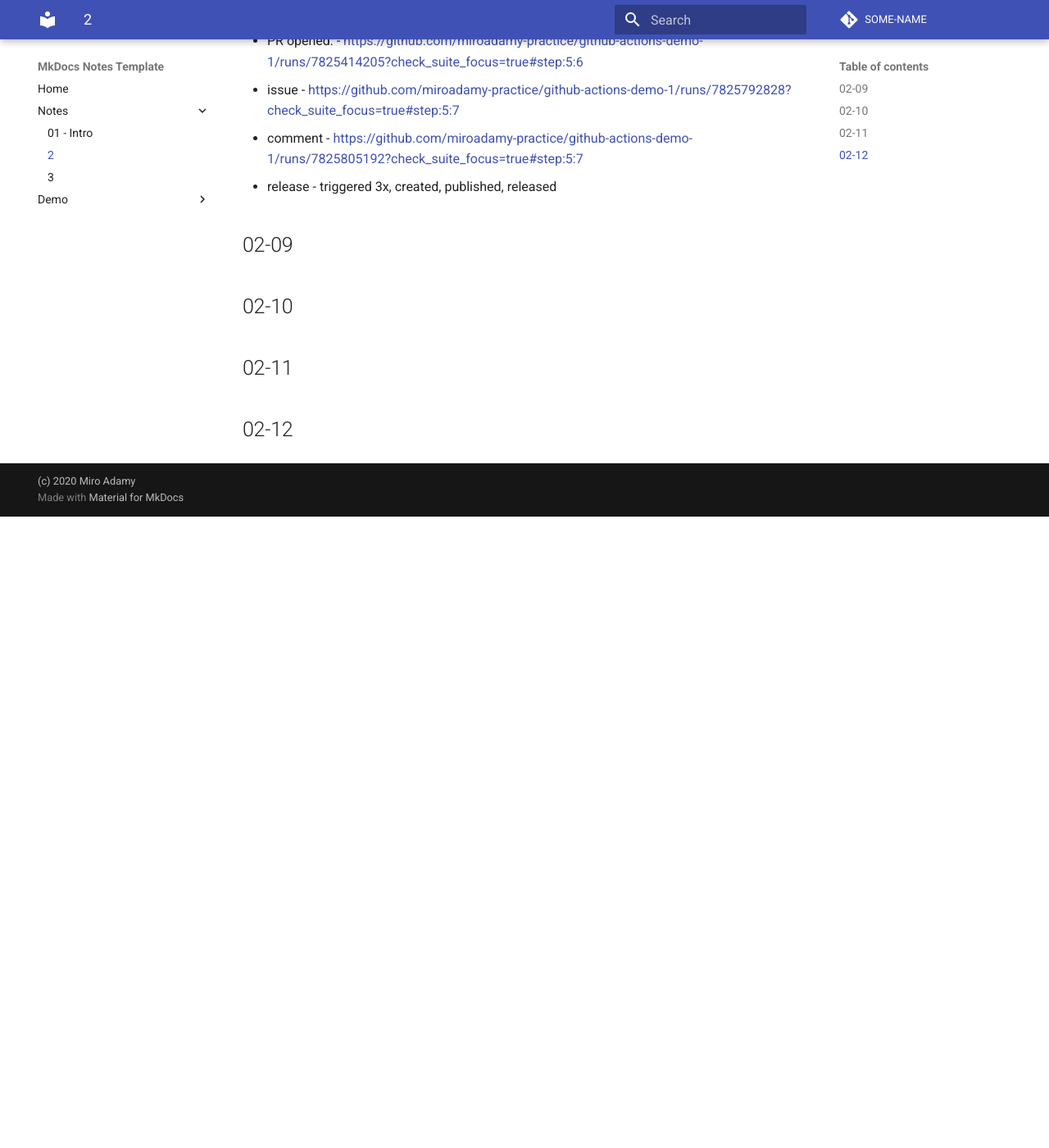
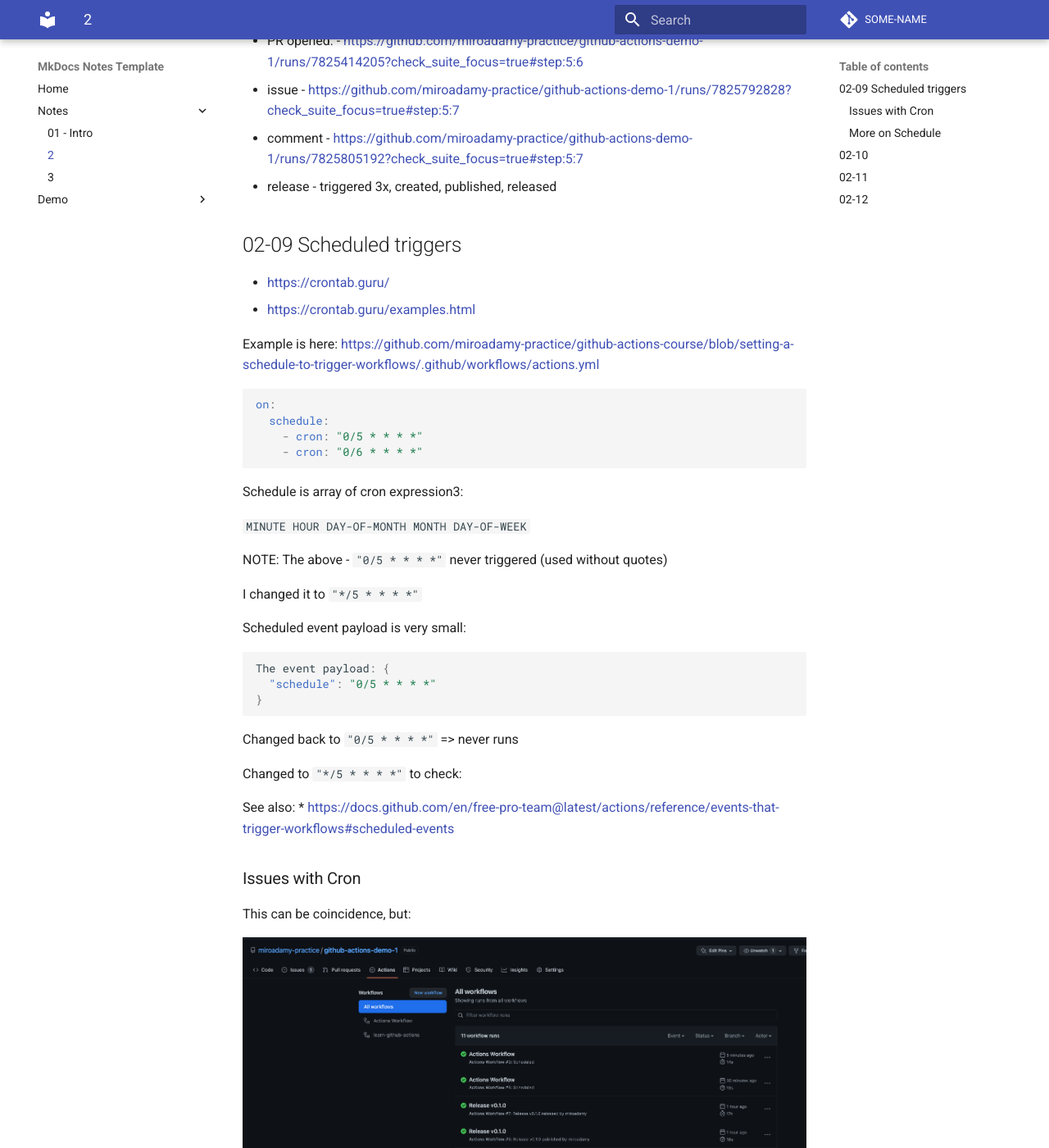
Before and after one commit to miroadamy-practice/notes-github-actions, an MkDocs documentation site: the page built from docs/section-02.md, in a window 1280 px wide and 1400 px high, scrolled down 2035 px. Shown: the whole window at 82% size. Built offline with MkDocs 1.6.1 and Material for MkDocs 9.7.7, drawn with Linux system fonts in a browser that asks for light colours; comment, search, counter and statistics services are not loaded; before the commit the page ends 2665 px from its top, so only the background shows below that; some of the changed text lies outside the part shown.

Commit message:
Finished schedule - 02-09

````diff
--- a/docs/section-02.md
+++ b/docs/section-02.md
@@ -96,7 +96,63 @@ The Simple JS action shows payload dependent on the trigger:
 * comment - <https://github.com/miroadamy-practice/github-actions-demo-1/runs/7825805192?check_suite_focus=true#step:5:7>
 * release - triggered 3x, created, published, released
 
-## 02-09
+## 02-09 Scheduled triggers
+
+* <https://crontab.guru/>
+* <https://crontab.guru/examples.html>
+
+Example is here: <https://github.com/miroadamy-practice/github-actions-course/blob/setting-a-schedule-to-trigger-workflows/.github/workflows/actions.yml>
+
+```yaml
+on:
+  schedule:
+    - cron: "0/5 * * * *"
+    - cron: "0/6 * * * *"
+```
+
+Schedule is array of cron expression3:
+
+`MINUTE HOUR DAY-OF-MONTH MONTH DAY-OF-WEEK`
+
+NOTE: The above - `"0/5 * * * *"` never triggered (used without quotes)
+
+I changed it to `"*/5 * * * *"`
+
+Scheduled event payload is very small:
+
+```json
+The event payload: {
+  "schedule": "0/5 * * * *"
+}
+```
+
+Changed back to `"0/5 * * * *"` => never runs
+
+Changed to `"*/5 * * * *"` to check:
+
+See also:
+    * <https://docs.github.com/en/free-pro-team@latest/actions/reference/events-that-trigger-workflows#scheduled-events>
+
+### Issues with Cron
+
+This can be coincidence, but:
+
+![actions](./img/sched-runs-1.png)
+
+![commits](./img/sched-commits.png)
+
+Changed to '*/15' and '0/20' to let run over period of time
+
+It can be coincidence - GH is slow
+
+### More on Schedule
+
+Also:
+
+* All times in schedule are UTC times
+* We can use JAN, FEB instead of month number
+* Days of week ==> 0 = Sunday, 6 = Saturday, can use SUN, MON
+* sched must be on main branch
 
 ## 02-10
 
````
Also changed, not shown: docs/img/sched-commits.png (added), docs/img/sched-runs-1.png (added).
